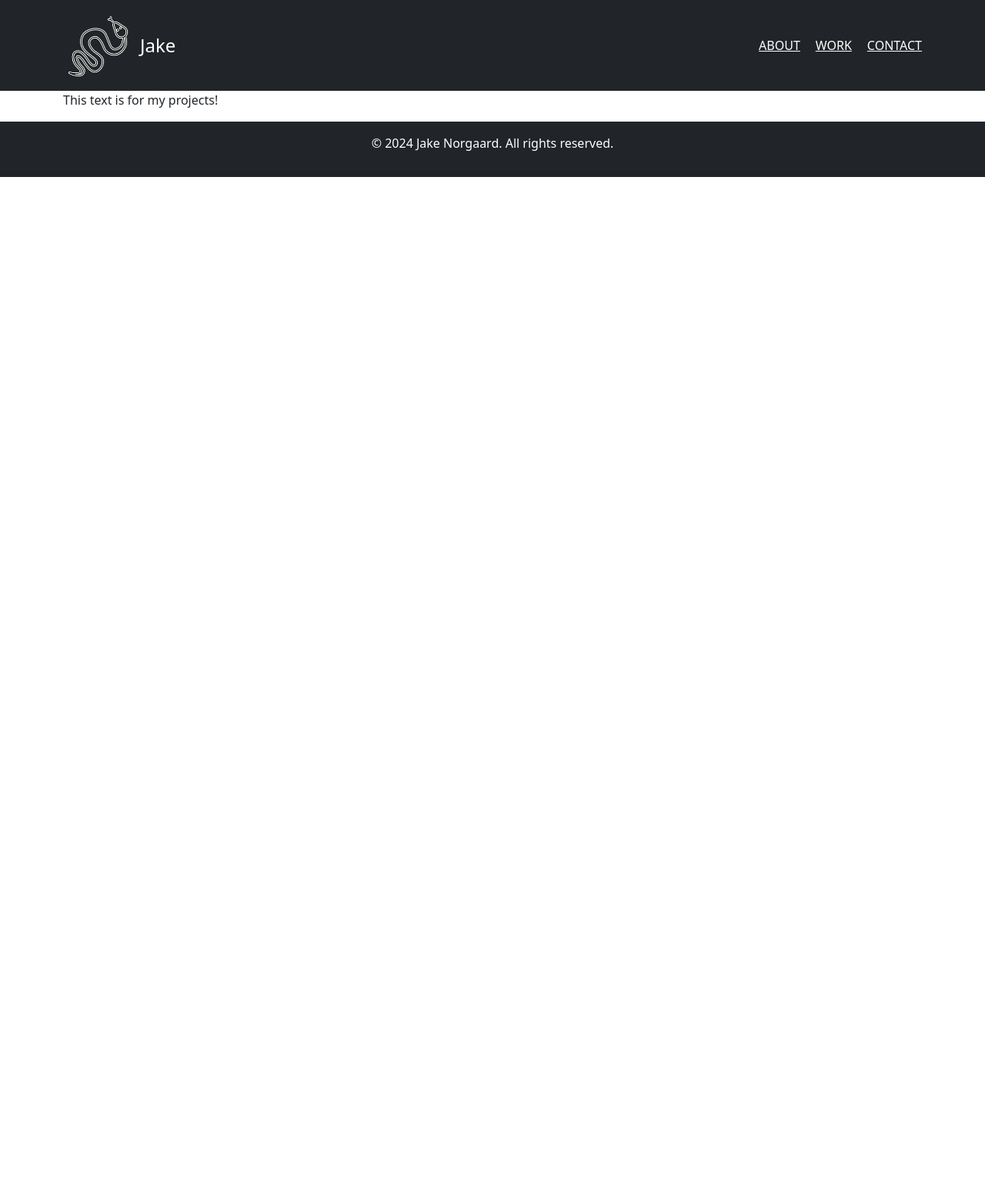
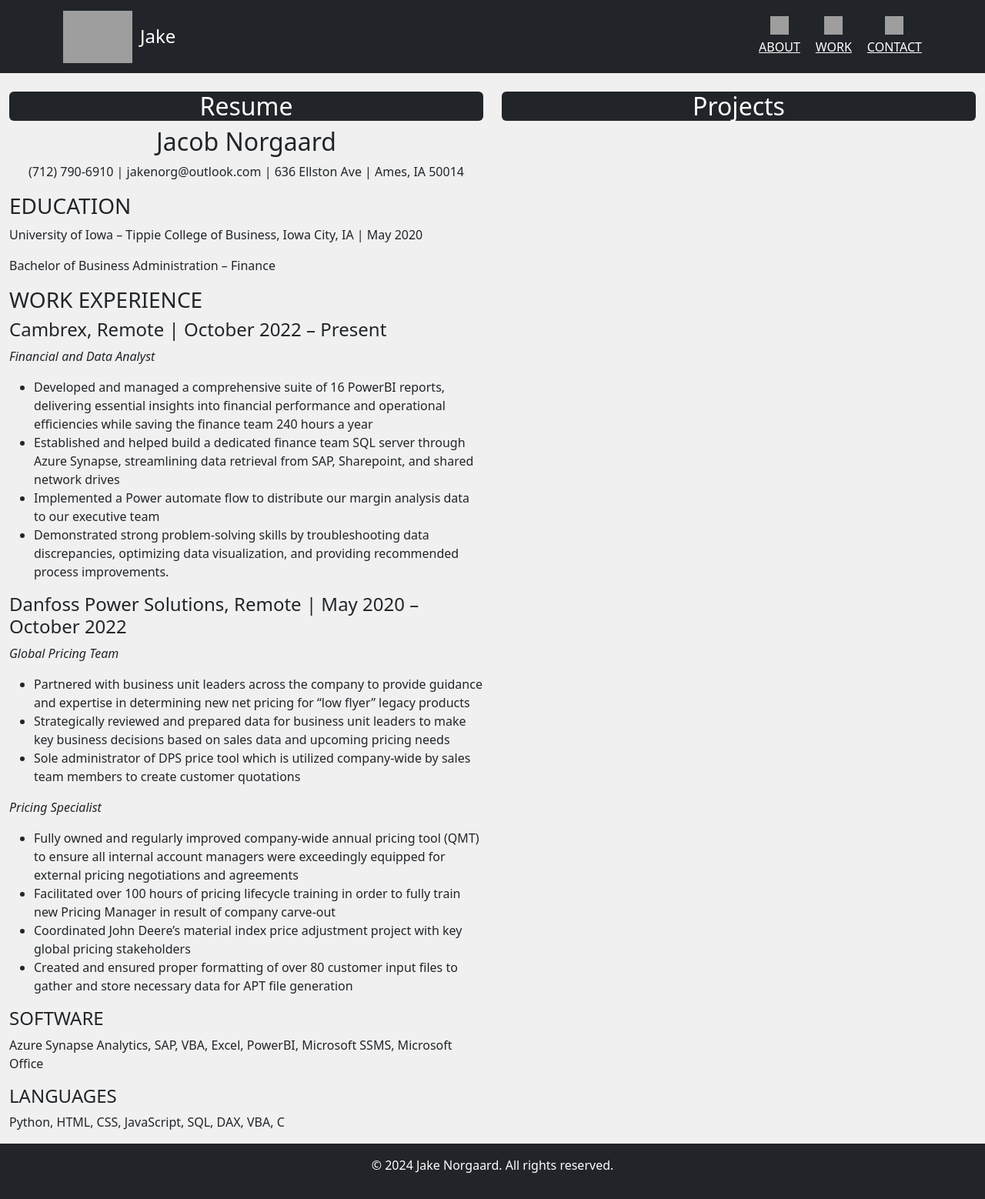
Before and after one commit to Snakeydoodle/Website, a Flask app: page /work in a window 1280 px wide. Shown: the whole page at 77% size. Before the commit the page ends 230 px from the top, so only its background shows below. Run offline with Flask 3, Linux system fonts and the light colour scheme; grey boxes are pictures that could not be loaded.

Commit message:
new content on the work page

```diff
--- a/templates/layout.html
+++ b/templates/layout.html
@@ -22,20 +22,26 @@
       }
     </style>
   </head>
-  <body>
+  <body style="background-color: #f0f0f0;">
     <header>
       <nav class="navbar navbar-dark bg-dark">
         <div class="container">
           <div class="navbar-brand">
             <a href="/">
-              <img src="/static/Snake.png" alt="" class="d-inline-block align-text-top">
+              <img src="/static/Snake.svg" alt="" class="d-inline-block align-text-top">
             </a>
             <span>Jake</span>
           </div>
           <div class="d-flex justify-content-end text-primary">
-            <a href="/about" class="nav-link-3 w-nav-link text-uppercase text-white" style="max-width: 940px; margin-right: 20px;">About</a>
-            <a href="/work" class="nav-link-3 w-nav-link text-uppercase text-white" style="max-width: 940px; margin-right: 20px;">Work</a>
-            <a href="/contact" class="nav-link-5 w-nav-link text-uppercase text-white" style="max-width: 940px;">Contact</a>
+            <a href="/about" class="nav-link-3 w-nav-link text-uppercase text-white" style="max-width: 940px; margin-right: 20px;">
+              <img src="static\About.svg" class="bi d-block mx-auto mb-1" width="24" height="24">About
+            </a>
+            <a href="/work" class="nav-link-3 w-nav-link text-uppercase text-white" style="max-width: 940px; margin-right: 20px;">
+              <img src="static\Work.svg" class="bi d-block mx-auto mb-1" width="24" height="24"> Work
+            </a>
+            <a href="/contact" class="nav-link-5 w-nav-link text-uppercase text-white" style="max-width: 940px;">
+              <img src="static\Contact.svg" class="bi d-block mx-auto mb-1" width="24" height="24">Contact
+            </a>
           </div>
         </div>
       </nav>
--- a/templates/work.html
+++ b/templates/work.html
@@ -1,5 +1,60 @@
-{% extends "layout.html" %}
+{% extends "layout.html" %} {% block body %}
 
-{% block body %}
-    <p class="container justify-content-lg-start">This text is for my projects!</p>
+<br>
+<div class="container-fluid">
+    <div class="row">
+        <div class="col-md-6">
+            <h2 class="bg-dark text-white rounded text-center">Resume</h2>
+            <h2 class="text-center">Jacob Norgaard</h2>
+            <p class="text-center">(712) 790-6910 | jakenorg@outlook.com | 636 Ellston Ave | Ames, IA 50014</p>
+
+            <h3 class="strong">EDUCATION</h3>
+            <p>University of Iowa – Tippie College of Business, Iowa City, IA | May 2020</p>
+            <p>Bachelor of Business Administration – Finance</p>
+
+            <h3 class="strong">WORK EXPERIENCE</h3>
+
+            <h4>Cambrex, Remote | October 2022 – Present</h4>
+            <p>
+                <em>Financial and Data Analyst</em>
+            </p>
+            <ul>
+                <li>Developed and managed a comprehensive suite of 16 PowerBI reports, delivering essential insights into financial performance and operational efficiencies while saving the finance team 240 hours a year</li>
+                <li>Established and helped build a dedicated finance team SQL server through Azure Synapse, streamlining data retrieval from SAP, Sharepoint, and shared network drives</li>
+                <li>Implemented a Power automate flow to distribute our margin analysis data to our executive team</li>
+                <li>Demonstrated strong problem-solving skills by troubleshooting data discrepancies, optimizing data visualization, and providing recommended process improvements.</li>
+            </ul>
+
+            <h4>Danfoss Power Solutions, Remote | May 2020 – October 2022</h4>
+            <p>
+                <em>Global Pricing Team</em>
+            </p>
+            <ul>
+                <li>Partnered with business unit leaders across the company to provide guidance and expertise in determining new net pricing for “low flyer” legacy products</li>
+                <li>Strategically reviewed and prepared data for business unit leaders to make key business decisions based on sales data and upcoming pricing needs</li>
+                <li>Sole administrator of DPS price tool which is utilized company-wide by sales team members to create customer quotations</li>
+            </ul>
+
+            <p>
+                <em>Pricing Specialist</em>
+            </p>
+            <ul>
+                <li>Fully owned and regularly improved company-wide annual pricing tool (QMT) to ensure all internal account managers were exceedingly equipped for external pricing negotiations and agreements</li>
+                <li>Facilitated over 100 hours of pricing lifecycle training in order to fully train new Pricing Manager in result of company carve-out</li>
+                <li>Coordinated John Deere’s material index price adjustment project with key global pricing stakeholders</li>
+                <li>Created and ensured proper formatting of over 80 customer input files to gather and store necessary data for APT file generation</li>
+            </ul>
+
+            <h4>SOFTWARE</h4>
+            <p>Azure Synapse Analytics, SAP, VBA, Excel, PowerBI, Microsoft SSMS, Microsoft Office</p>
+
+            <h4>LANGUAGES</h4>
+            <p>Python, HTML, CSS, JavaScript, SQL, DAX, VBA, C</p>
+        </div>
+        <div class="col-md-6">
+            <h2 class="bg-dark text-white rounded text-center">Projects</h2>
+            <video src="/static/League of Legends PowerBI Dashboard.mp4" class="img-fluid"></video>
+        </div>
+    </div>
+</div>
 {% endblock %}
```
Also changed, not shown: static/Snake.png (deleted).
